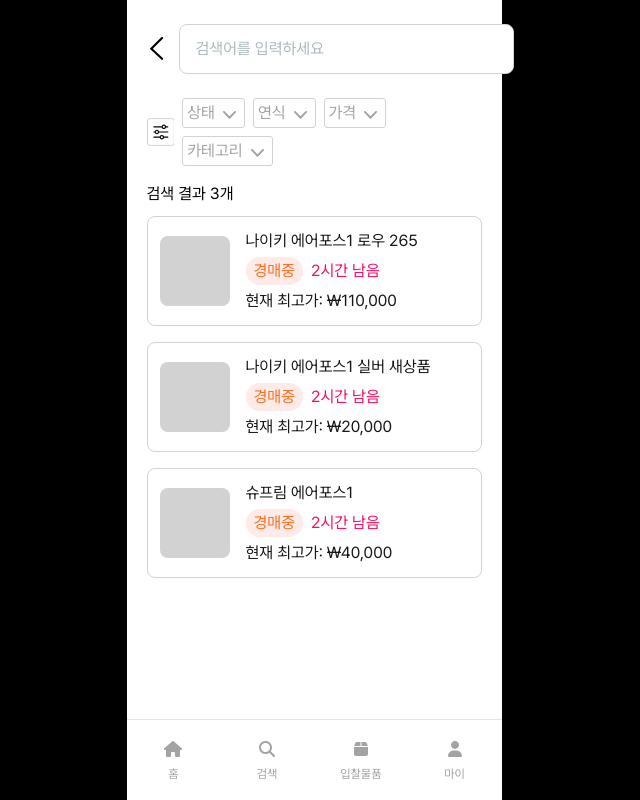
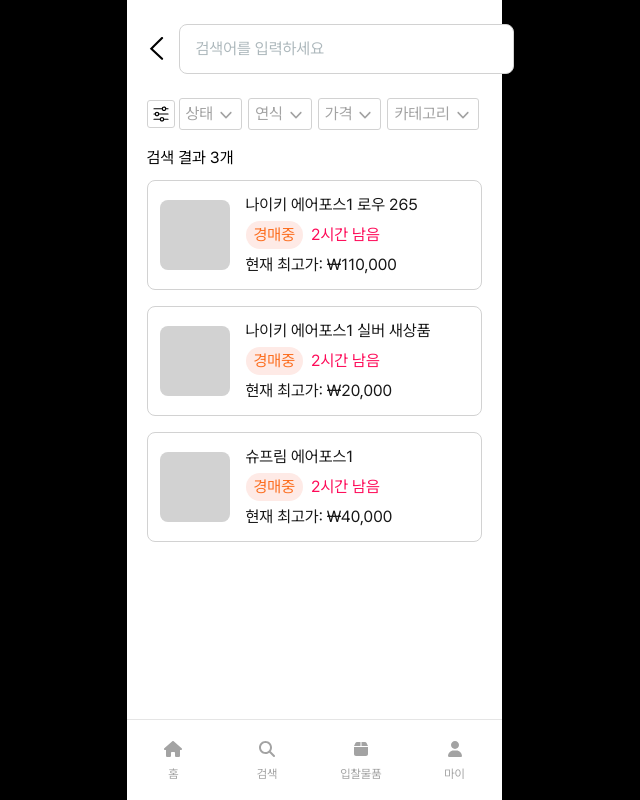
Before and after one commit to BeJunseok/Dopamine-FE, a React (Vite) app: page /search/result in a window 1280 px wide. Shown: the whole page, without its empty margins (326-966 px from the left). Built offline with nearby package versions, Linux system fonts and the light colour scheme.

Commit message:
[FEAT] 검색 페이지 UI 작성

```diff
--- a/src/pages/search/SearchResultPage.tsx
+++ b/src/pages/search/SearchResultPage.tsx
@@ -79,16 +79,22 @@
       </div>
 
       {/* 필터 */}
-      <div className="flex items-center mb-4">
-        <Filter className="w-[28px] h-[28px] mr-2" />
-        <div className="flex flex-wrap gap-2 overflow-x-auto whitespace-nowrap">
+      <div className="flex items-center mb-4 flex-shrink-0">
+        <Filter className="w-[28px] h-[28px] mr-1" />
+        <div
+          className="flex flex-nowrap overflow-x-auto gap-1.5 scrollbar-hide"
+          style={{
+            msOverflowStyle: "none",
+            scrollbarWidth: "none",
+          }}
+        >
           {["상태", "연식", "가격", "카테고리"].map(label => (
             <button
               key={label}
-              className="flex items-center font-med13 text-grey14 border border-grey09 rounded-[3px] px-[4px] py-[2px]"
+              className="flex items-center font-med13 text-grey14 border border-grey09 rounded-[3px] px-[6px] py-[3px] whitespace-nowrap flex-shrink-0"
             >
               {label}
-              <Dropdown className="w-[21px] h-[21px] ml-1" />
+              <Dropdown className="w-[18px] h-[18px] ml-[4px]" />
             </button>
           ))}
         </div>
@@ -98,7 +104,14 @@
         검색 결과 {filteredProducts.length}개
       </p>
 
-      <div className="flex flex-col gap-4 overflow-y-scroll flex-1 scrollbar-hide">
+      {/* 상품 리스트 */}
+      <div
+        className="flex flex-col gap-4 overflow-y-auto flex-1 scrollbar-hide"
+        style={{
+          msOverflowStyle: "none",
+          scrollbarWidth: "none",
+        }}
+      >
         {filteredProducts.length === 0 ? (
           <p className="font-med14 text-grey04">검색 결과가 없습니다.</p>
         ) : (
@@ -128,6 +141,13 @@
           ))
         )}
       </div>
+
+      {/* 스크롤바 숨기기 */}
+      <style>{`
+        .scrollbar-hide::-webkit-scrollbar {
+          display: none;
+        }
+      `}</style>
     </div>
   );
 };
```
